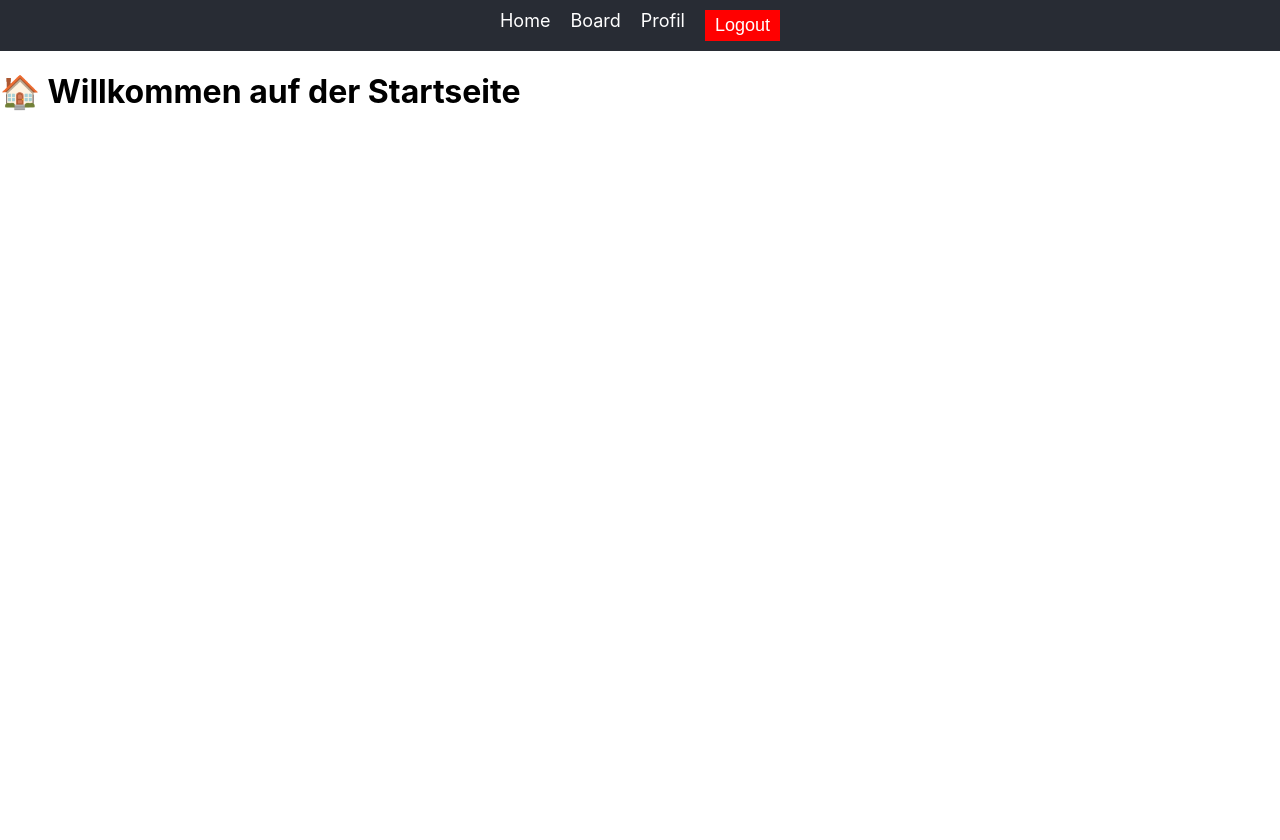
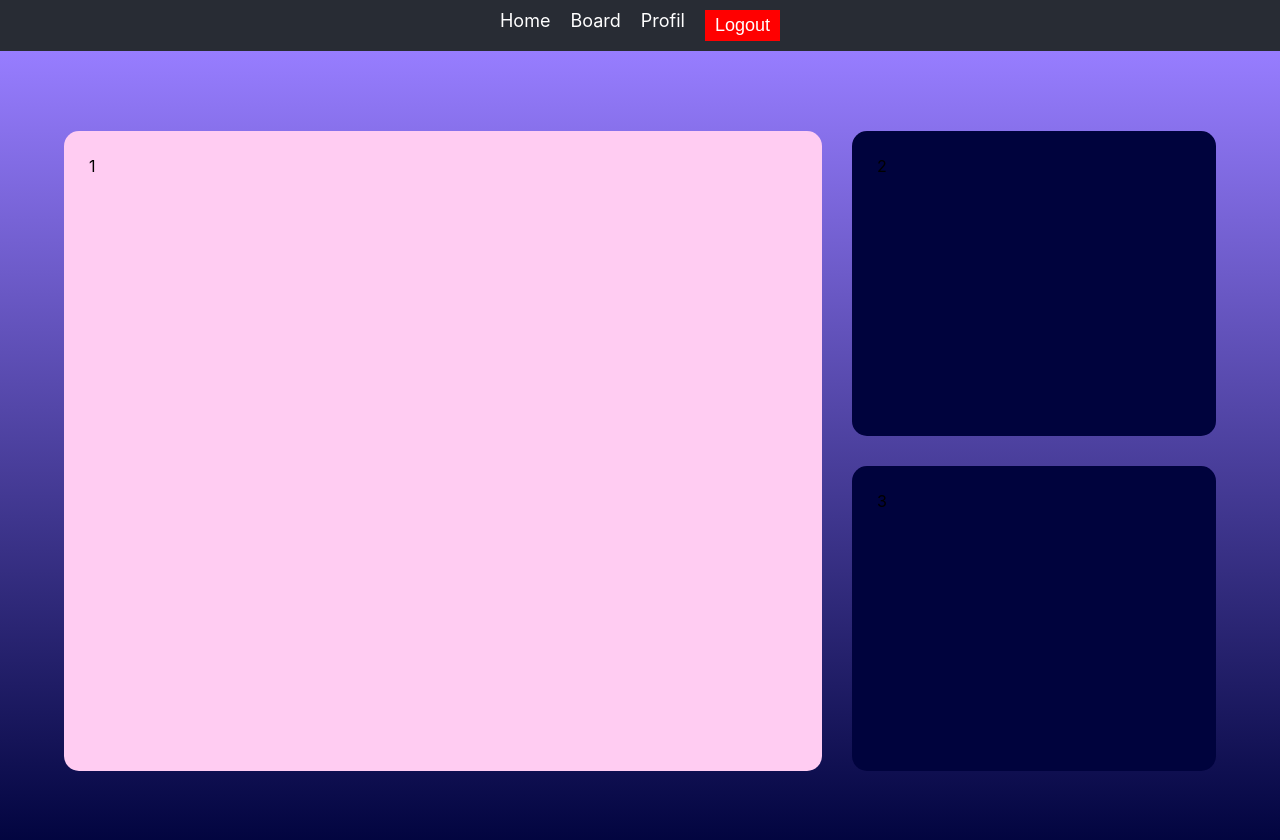
Before and after one commit to maile000/TaskManager, a React (Create React App) app in the folder frontend/: page / in a window 1280 px wide. Shown: the top 840 px of the page. Before the commit the page ends 800 px from the top, so only its background shows below. Built offline with nearby package versions, Linux system fonts and the light colour scheme; sample sign-in values are in the browser's storage.

Commit message:
home board page

```diff
--- a/frontend/src/App.js
+++ b/frontend/src/App.js
@@ -3,7 +3,10 @@ import { useState, useEffect } from "react";
 import "./App.css";
 import Login from "./Component/Login";
 import Register from "./Component/Register";
-import Navbar from "./Component/Nav";  // ⬅️ Navbar importieren
+import Navbar from "./Component/Nav";
+import Landing from "./Pages/Landing";
+import Board from "./Pages/Board";
+import Home from "./Pages/Home";
 
 function App() {
     const [user, setUser] = useState(null);
@@ -30,23 +33,17 @@ function App() {
         <Router>
             <Navbar user={user} onLogout={handleLogout} />  {/* Navbar hier eingefügt */}
             <Routes>
-                <Route path="/" element={<Home />} />
+                <Route path="/" element={user ? <Home/> : <Landing />} />
                 <Route path="/login" element={user ? <Navigate to="/dashboard" /> : <Login setUser={setUser} />} />
                 <Route path="/register" element={user ? <Navigate to="/dashboard" /> : <Register setUser={setUser} />} />
-                <Route path="/dashboard" element={user ? <Dashboard /> : <Navigate to="/login" />} />
+                <Route path="/dashboard" element={user ? <Board /> : <Navigate to="/login" />} />
                 <Route path="/profile" element={user ? <Profile /> : <Navigate to="/login" />} />
             </Routes>
         </Router>
     );
 }
 
-function Home() {
-    return <h1>🏠 Willkommen auf der Startseite</h1>;
-}
 
-function Dashboard() {
-    return <h1>📋 Willkommen im Board!</h1>;
-}
 
 function Profile() {
     return <h1> Dein Profil</h1>;
--- a/frontend/src/Component/Login.jsx
+++ b/frontend/src/Component/Login.jsx
@@ -1,6 +1,6 @@
 import { useState } from "react";
 import axios from "axios";
-import "../Style/LogReg.css";
+import "./Style/LogReg.css";
 
 function Login({ setUser }) {
   const [formData, setFormData] = useState({ email: "", password: "" });
--- a/frontend/src/Component/Register.jsx
+++ b/frontend/src/Component/Register.jsx
@@ -1,7 +1,7 @@
 import { useState } from "react";
 import axios from "axios";
 import { useNavigate } from "react-router-dom";
-import "../Style/LogReg.css";
+import "./Style/LogReg.css";
 
 function Register({ setUser }) {
   const [formData, setFormData] = useState({ name: "", email: "", password: "" });
@@ -43,6 +43,7 @@ function Register({ setUser }) {
           <input type="password" name="password" placeholder="Passwort" onChange={handleChange} required />
           <button className="button" type="submit">Registrieren</button>
         </form>
+        <p>You have an account? <a href="/login">Login here</a>.</p>
       </div>
     </div>
 
--- a/frontend/src/Style/LogReg.css
+++ b/frontend/src/Component/Style/LogReg.css
@@ -4,14 +4,14 @@
     align-items: center;
     height: 100vh;
     width: 100vw;
-    background-image: url("../Assets/black.jpg");
+    background-image: url("../../Assets/black.jpg");
 }
 
 .log-block{
     display: flex;
     flex-direction: row;
-    width: 250px;
-    height: 200px;
+    width: 270px;
+    height: 240px;
     background: rgba(128, 128, 128, 0.3);
     backdrop-filter: blur(10px);
     -webkit-backdrop-filter: blur(10px);
--- /dev/null
+++ b/frontend/src/Pages/Board.jsx
@@ -0,0 +1,14 @@
+import "./Style/Board.css";
+
+function Board () {
+
+    return(
+        <div className="board-background">
+            <div className="board-box">
+
+            </div>
+        </div>
+    )
+};
+
+export default Board;
--- /dev/null
+++ b/frontend/src/Pages/Home.jsx
@@ -0,0 +1,16 @@
+import "./Style/Home.css";
+
+function Home () {
+
+    return(
+        <div className="home-background">
+            <div className="home-grid">
+                <div className="item item1">1</div>
+                <div className="item item2">2</div>
+                <div className="item item3">3</div>
+            </div>
+        </div>
+    )
+};
+
+export default Home;
--- a/frontend/src/Pages/Landing.jsx
+++ b/frontend/src/Pages/Landing.jsx
@@ -1,6 +1,21 @@
 function Landing () {
     return (
         <div>
+            <div>
+                Block1
+            </div>
+            <div>
+
+                <div>
+                    1
+                </div>
+                <div>
+                    2
+                </div>
+                <div>
+                    3
+                </div>
+            </div>
         </div>
     );
 };
--- /dev/null
+++ b/frontend/src/Pages/Style/Board.css
@@ -0,0 +1,15 @@
+.board-background{
+    background: linear-gradient(to bottom ,#977DFF, #00033D);
+    height: 100vh;
+    width: auto;
+    display: flex;
+    justify-content: center;
+    align-items: center;
+}
+
+.board-box{
+    background: #00033D;
+    width: 90vw;
+    height: 80vh;
+    border-radius: 15px;
+}
--- /dev/null
+++ b/frontend/src/Pages/Style/Home.css
@@ -0,0 +1,49 @@
+.home-background{
+    background: linear-gradient(to bottom ,#977DFF, #00033D);
+    height: 100vh;
+    width: auto;
+    display: flex;
+    justify-content: center;
+    align-items: center;
+}
+
+.home-grid{
+    display: grid;
+    grid-template-columns: repeat(3, 1fr);
+    grid-template-rows: repeat(2, auto);
+    gap: 30px;
+    height: 80vh;
+    width: 90vw;
+}
+
+.item{
+    border-radius: 15px;
+    padding: 25px;
+}
+
+.item1{
+    grid-column: span 2;
+    grid-row: span 2;
+    background-color: #FFCCF2;
+
+}
+
+.item2{
+    background: #00033D;
+}
+
+.item3{
+    background: #00033D;
+}
+
+@media (max-width: 600px) {
+    .home-grid {
+        grid-template-columns: 1fr;
+        grid-template-rows: auto;
+    }
+
+    .item1, .item2, .item3 {
+        grid-column: span 1;
+        grid-row: auto;
+    }
+}
```
Also changed, not shown: frontend/src/Pages/Profil.jsx (added), 2 other files (tests, documents, lock files or other folders).
